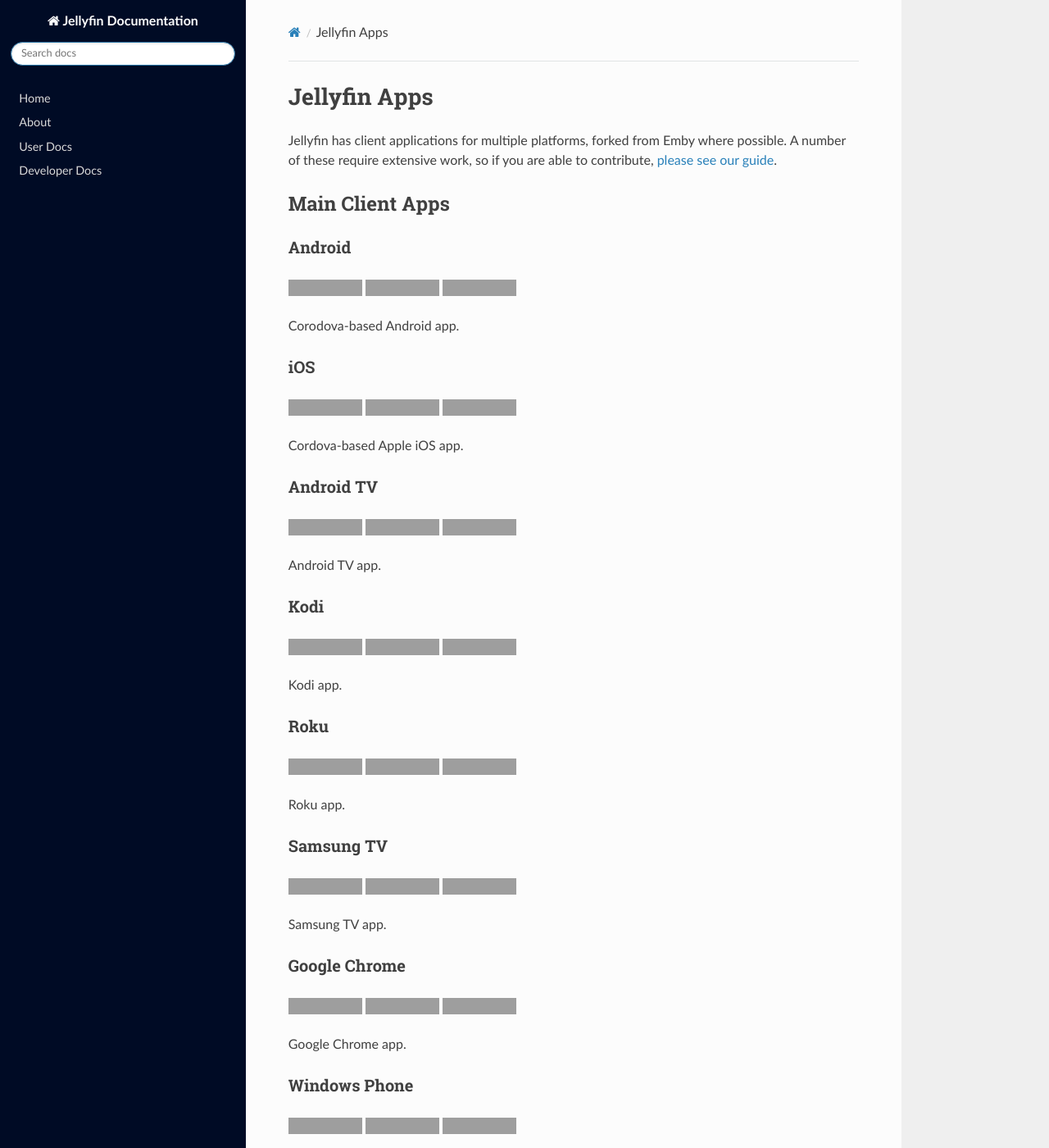
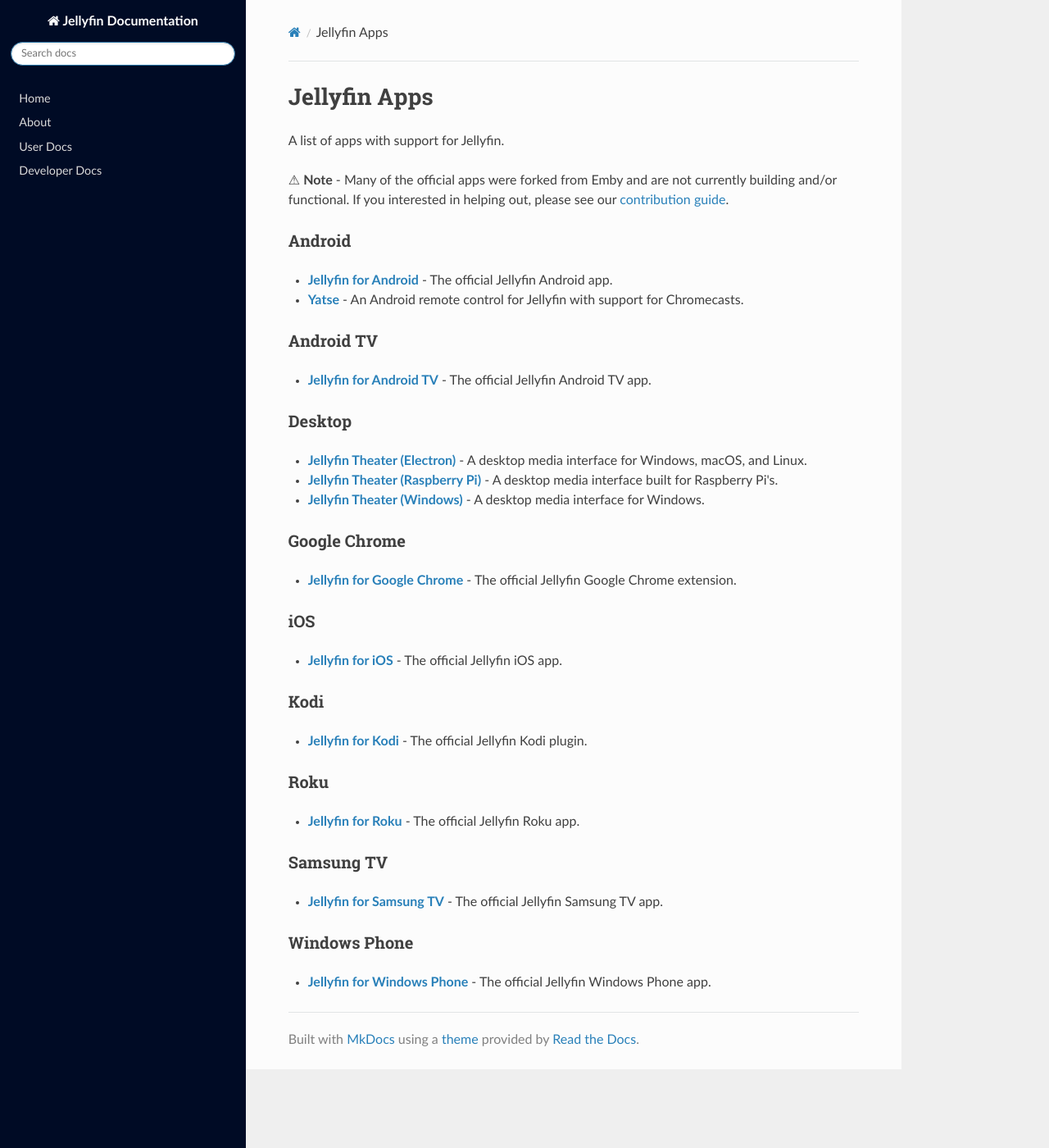
Before and after one commit to jellyfin-archive/jellyfin-docs, an MkDocs documentation site: the page built from docs/user-docs/apps.md, in a window 1280 px wide and 1400 px high. Shown: the whole window at 82% size. Built offline with MkDocs 1.6.1, drawn with Linux system fonts in a browser that asks for light colours; nearby versions of some CDN libraries; some of the changed text lies outside the part shown; grey boxes are pictures that could not be loaded.

Commit message:
Simplify apps page

```diff
--- a/docs/user-docs/apps.md
+++ b/docs/user-docs/apps.md
@@ -1,95 +1,46 @@
 # Jellyfin Apps
 
-Jellyfin has client applications for multiple platforms, forked from Emby where possible. A number of these require extensive work, so if you are able to contribute, [please see our guide](/developer-docs/contributing).
+A list of apps with support for Jellyfin.
 
-## Main Client Apps
+⚠ **Note** - Many of the official apps were forked from Emby and are not currently building and/or functional.
+If you interested in helping out, please see our [contribution guide](/developer-docs/contributing).
 
 ### Android
 
-[![](https://img.shields.io/github/languages/top/jellyfin/jellyfin-android.svg)](https://github.com/jellyfin/jellyfin-android)
-[![](https://img.shields.io/github/contributors/jellyfin/jellyfin-android.svg)](https://github.com/jellyfin/jellyfin-android)
-[![](https://img.shields.io/github/license/jellyfin/jellyfin-android.svg)](https://github.com/jellyfin/jellyfin-android)
+- **[Jellyfin for Android](https://github.com/jellyfin/jellyfin-android)** - The official Jellyfin Android app.
+- **[Yatse](https://www.yatse.tv/)** - An Android remote control for Jellyfin with support for Chromecasts.
 
-Corodova-based Android app.
+### Android TV
+
+- **[Jellyfin for Android TV](https://github.com/jellyfin/jellyfin-androidtv)** - The official Jellyfin Android TV app.
+
+### Desktop
+
+- **[Jellyfin Theater (Electron)](https://github.com/jellyfin/jellyfin-theater-electron)** - A desktop media interface for Windows, macOS, and Linux.
+- **[Jellyfin Theater (Raspberry Pi)](https://github.com/jellyfin/jellyfin-theater-pi)** - A desktop media interface built for Raspberry Pi's.
+- **[Jellyfin Theater (Windows)](https://github.com/jellyfin/jellyfin-theater-windows)** - A desktop media interface for Windows.
+
+### Google Chrome
+
+- **[Jellyfin for Google Chrome](https://github.com/jellyfin/jellyfin-chrome)** - The official Jellyfin Google Chrome extension.
 
 ### iOS
 
-[![](https://img.shields.io/github/languages/top/jellyfin/jellyfin-ios.svg)](https://github.com/jellyfin/jellyfin-ios)
-[![](https://img.shields.io/github/contributors/jellyfin/jellyfin-ios.svg)](https://github.com/jellyfin/jellyfin-ios)
-[![](https://img.shields.io/github/license/jellyfin/jellyfin-ios.svg)](https://github.com/jellyfin/jellyfin-ios)
+- **[Jellyfin for iOS](https://github.com/jellyfin/jellyfin-ios)** - The official Jellyfin iOS app.
 
-Cordova-based Apple iOS app.
-
-### Android TV
-
-[![](https://img.shields.io/github/languages/top/jellyfin/jellyfin-androidtv.svg)](https://github.com/jellyfin/jellyfin-androidtv)
-[![](https://img.shields.io/github/contributors/jellyfin/jellyfin-androidtv.svg)](https://github.com/jellyfin/jellyfin-androidtv)
-[![](https://img.shields.io/github/license/jellyfin/jellyfin-androidtv.svg)](https://github.com/jellyfin/jellyfin-androidtv)
-
-Android TV app.
 
 ### Kodi
 
-[![](https://img.shields.io/github/languages/top/jellyfin/jellyfin-kodi.svg)](https://github.com/jellyfin/jellyfin-kodi)
-[![](https://img.shields.io/github/contributors/jellyfin/jellyfin-kodi.svg)](https://github.com/jellyfin/jellyfin-kodi)
-[![](https://img.shields.io/github/license/jellyfin/jellyfin-kodi.svg)](https://github.com/jellyfin/jellyfin-kodi)
-
-Kodi app.
+- **[Jellyfin for Kodi](https://github.com/jellyfin/jellyfin-kodi)** - The official Jellyfin Kodi plugin.
 
 ### Roku
 
-[![](https://img.shields.io/github/languages/top/jellyfin/jellyfin-roku.svg)](https://github.com/jellyfin/jellyfin-roku)
-[![](https://img.shields.io/github/contributors/jellyfin/jellyfin-roku.svg)](https://github.com/jellyfin/jellyfin-roku)
-[![](https://img.shields.io/github/license/jellyfin/jellyfin-roku.svg)](https://github.com/jellyfin/jellyfin-roku)
-
-Roku app.
+- **[Jellyfin for Roku](https://github.com/jellyfin/jellyfin-roku)** - The official Jellyfin Roku app.
 
 ### Samsung TV
 
-[![](https://img.shields.io/github/languages/top/jellyfin/jellyfin-samsungtv.svg)](https://github.com/jellyfin/jellyfin-samsungtv)
-[![](https://img.shields.io/github/contributors/jellyfin/jellyfin-samsungtv.svg)](https://github.com/jellyfin/jellyfin-samsungtv)
-[![](https://img.shields.io/github/license/jellyfin/jellyfin-samsungtv.svg)](https://github.com/jellyfin/jellyfin-samsungtv)
-
-Samsung TV app.
-
-### Google Chrome
-
-[![](https://img.shields.io/github/languages/top/jellyfin/jellyfin-chrome.svg)](https://github.com/jellyfin/jellyfin-chrome)
-[![](https://img.shields.io/github/contributors/jellyfin/jellyfin-chrome.svg)](https://github.com/jellyfin/jellyfin-chrome)
-[![](https://img.shields.io/github/license/jellyfin/jellyfin-chrome.svg)](https://github.com/jellyfin/jellyfin-chrome)
-
-Google Chrome app.
+- **[Jellyfin for Samsung TV](https://github.com/jellyfin/jellyfin-samsungtv)** - The official Jellyfin Samsung TV app.
 
 ### Windows Phone
 
-[![](https://img.shields.io/github/languages/top/jellyfin/jellyfin-windowsphone.svg)](https://github.com/jellyfin/jellyfin-windowsphone)
-[![](https://img.shields.io/github/contributors/jellyfin/jellyfin-windowsphone.svg)](https://github.com/jellyfin/jellyfin-windowsphone)
-[![](https://img.shields.io/github/license/jellyfin/jellyfin-windowsphone.svg)](https://github.com/jellyfin/jellyfin-windowsphone)
-
-Windows Phone app.
-
-## Theater Apps
-
-### Electron
-
-[![](https://img.shields.io/github/languages/top/jellyfin/jellyfin-theater-electron.svg)](https://github.com/jellyfin/jellyfin-theater-electron)
-[![](https://img.shields.io/github/contributors/jellyfin/jellyfin-theater-electron.svg)](https://github.com/jellyfin/jellyfin-theater-electron)
-[![](https://img.shields.io/github/license/jellyfin/jellyfin-theater-electron.svg)](https://github.com/jellyfin/jellyfin-theater-electron)
-
-Theater app for Electron, cross-platform.
-
-### Raspberry Pi
-
-[![](https://img.shields.io/github/languages/top/jellyfin/jellyfin-theater-pi.svg)](https://github.com/jellyfin/jellyfin-theater-pi)
-[![](https://img.shields.io/github/contributors/jellyfin/jellyfin-theater-pi.svg)](https://github.com/jellyfin/jellyfin-theater-pi)
-[![](https://img.shields.io/github/license/jellyfin/jellyfin-theater-pi.svg)](https://github.com/jellyfin/jellyfin-theater-pi)
-
-Theater app for Raspberry Pi.
-
-### Windows
-
-[![](https://img.shields.io/github/languages/top/jellyfin/jellyfin-theater-windows.svg)](https://github.com/jellyfin/jellyfin-theater-windows)
-[![](https://img.shields.io/github/contributors/jellyfin/jellyfin-theater-windows.svg)](https://github.com/jellyfin/jellyfin-theater-windows)
-[![](https://img.shields.io/github/license/jellyfin/jellyfin-theater-windows.svg)](https://github.com/jellyfin/jellyfin-theater-windows)
-
-Theater app for Windows.
+- **[Jellyfin for Windows Phone](https://github.com/jellyfin/jellyfin-windowsphone)** - The official Jellyfin Windows Phone app.
```
